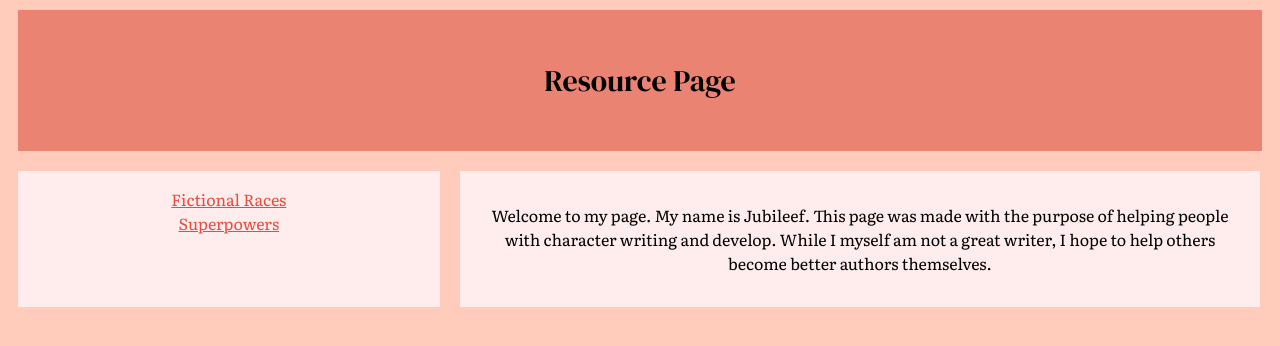
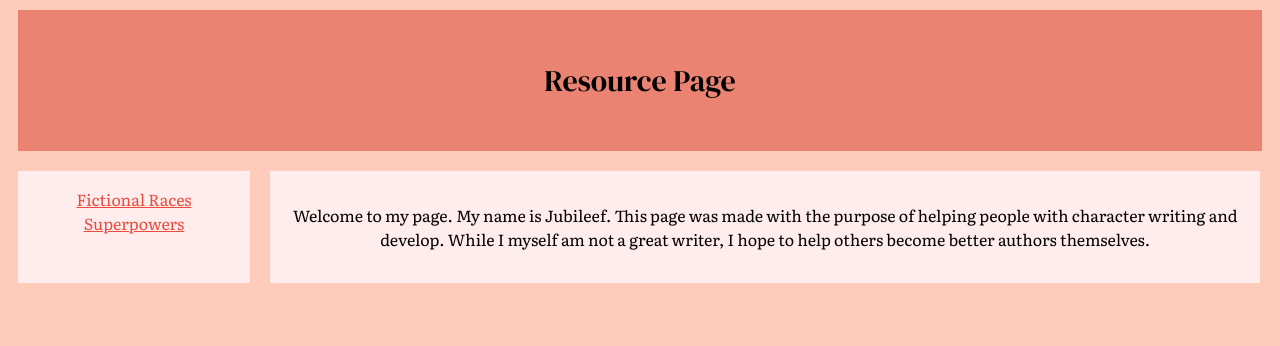
Before and after one commit to sanguineAllegory/html-site, a plain HTML site: page index.html in a window 1280 px wide. Drawn offline with Linux system fonts and the light colour scheme.

Commit message:
Update index.html

```diff
--- a/index.html
+++ b/index.html
@@ -24,7 +24,7 @@
       #links {
         float: left;
         text-align: center;
-        width: calc(35% - 3.3em)
+        width: calc(20% - 3.3em)
       }
       #links, #main {
         background-color: #ffecec;
@@ -35,7 +35,7 @@
         float: right;
         text-align: center;
         overflow-wrap: break-word;
-        width: calc(65% - 3.3em)
+        width: calc(80% - 3.3em)
       }
       .sameHeight {
         display: flex;
```
